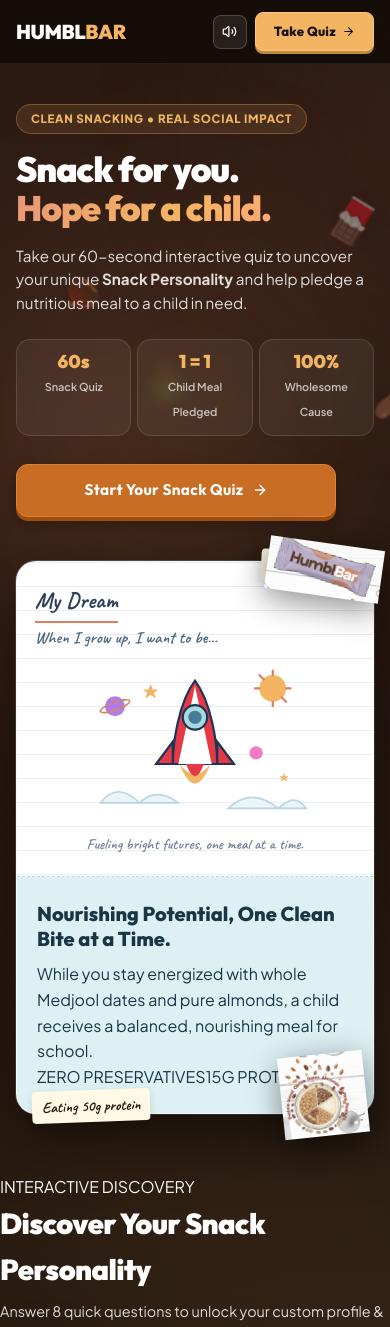
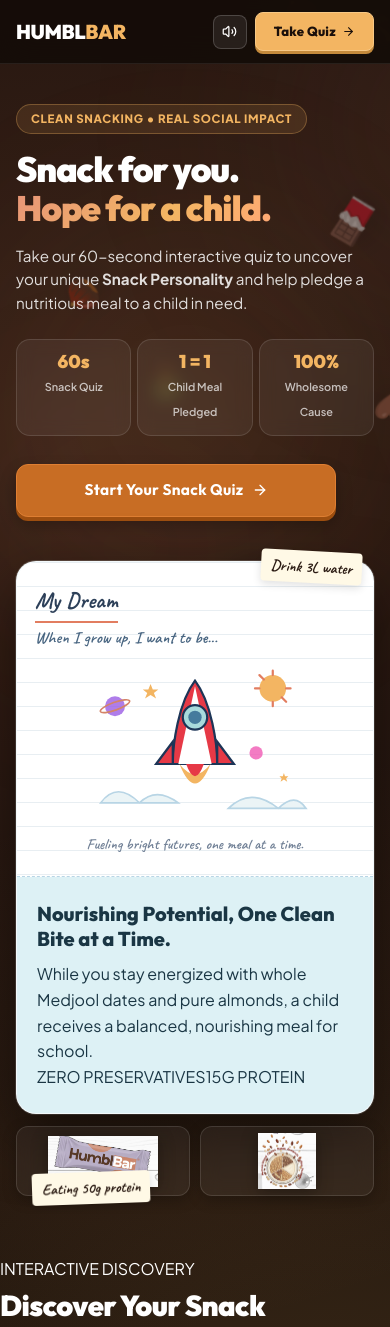
Before and after one commit to aryanrai14022008/searchengine, a Next.js app: page / in a window 390 px wide. Shown: the top 1327 px of the page. Built offline with nearby package versions, Linux system fonts and the light colour scheme.

Commit message:
Refactor stickers into a clean, symmetrical, non-overlapping showcase dock responsive for mobile

```diff
--- a/app/globals.css
+++ b/app/globals.css
@@ -491,63 +491,75 @@
 .tag-water { top: -10px; right: 12px; transform: rotate(3deg); }
 .tag-protein { bottom: -8px; left: 16px; transform: rotate(-2deg); }
 
-/* Hand-crafted Custom Stickers */
-.sticker-bar-wrap {
-  position: absolute;
-  top: -26px;
-  right: -14px;
-  z-index: 25;
-  width: 145px;
-  transform: rotate(8deg);
-  filter: drop-shadow(0 8px 16px rgba(0, 0, 0, 0.45));
-  transition: transform 0.25s ease, filter 0.25s ease;
-  cursor: pointer;
-}
-
-.sticker-bar-wrap:hover {
-  transform: rotate(4deg) scale(1.08);
-  filter: drop-shadow(0 12px 22px rgba(0, 0, 0, 0.55));
-}
-
-.sticker-bar-img {
+/* Symmetrical Product & Ingredients Sticker Showcase Dock */
+.hero-stickers-dock {
+  display: flex;
+  align-items: center;
+  justify-content: center;
+  gap: 16px;
+  margin-top: 16px;
   width: 100%;
+}
+
+.sticker-item {
+  position: relative;
+  background: rgba(255, 255, 255, 0.05);
+  border: 1.5px solid rgba(255, 255, 255, 0.12);
+  border-radius: 14px;
+  padding: 8px 14px;
+  display: flex;
+  align-items: center;
+  justify-content: center;
+  backdrop-filter: blur(10px);
+  box-shadow: 0 4px 14px rgba(0, 0, 0, 0.25);
+  transition: all 0.2s ease;
+  flex: 1;
+  max-width: 220px;
+  height: 80px;
+}
+
+.sticker-item:hover {
+  transform: translateY(-2px);
+  background: rgba(255, 255, 255, 0.09);
+  border-color: rgba(243, 181, 98, 0.35);
+  box-shadow: 0 8px 20px rgba(0, 0, 0, 0.35);
+}
+
+.sticker-bar-item .sticker-img {
+  max-width: 140px;
+  max-height: 64px;
+  width: auto;
   height: auto;
-  display: block;
-}
-
-.sticker-ingredients-wrap {
-  position: absolute;
-  bottom: -32px;
-  right: 14px;
-  z-index: 25;
-  width: 110px;
-  transform: rotate(-6deg);
-  filter: drop-shadow(0 8px 16px rgba(0, 0, 0, 0.45));
-  transition: transform 0.25s ease, filter 0.25s ease;
-  cursor: pointer;
-}
-
-.sticker-ingredients-wrap:hover {
-  transform: rotate(-2deg) scale(1.08);
-  filter: drop-shadow(0 12px 22px rgba(0, 0, 0, 0.55));
-}
-
-.sticker-ingredients-img {
-  width: 100%;
+  object-fit: contain;
+  filter: drop-shadow(0 3px 8px rgba(0, 0, 0, 0.35));
+}
+
+.sticker-ingredients-item .sticker-img {
+  max-width: 76px;
+  max-height: 68px;
+  width: auto;
   height: auto;
-  display: block;
+  object-fit: contain;
+  filter: drop-shadow(0 3px 8px rgba(0, 0, 0, 0.35));
 }
 
 @media (max-width: 640px) {
-  .sticker-bar-wrap {
-    width: 115px;
-    top: -18px;
-    right: -8px;
+  .hero-stickers-dock {
+    gap: 10px;
+    margin-top: 12px;
   }
-  .sticker-ingredients-wrap {
-    width: 85px;
-    bottom: -22px;
-    right: 8px;
+  .sticker-item {
+    height: 70px;
+    padding: 6px 10px;
+    border-radius: 12px;
+  }
+  .sticker-bar-item .sticker-img {
+    max-width: 110px;
+    max-height: 52px;
+  }
+  .sticker-ingredients-item .sticker-img {
+    max-width: 60px;
+    max-height: 56px;
   }
 }
 
--- a/app/page.js
+++ b/app/page.js
@@ -238,14 +238,6 @@
             <div className="sticky-tag tag-water">Drink 3L water</div>
             <div className="sticky-tag tag-protein">Eating 50g protein</div>
 
-            {/* Custom Brand Stickers */}
-            <div className="sticker-bar-wrap" title="HumblBar Clean Snack">
-              <img src="/sticker_bar.png" alt="HumblBar Snack" className="sticker-bar-img" />
-            </div>
-            <div className="sticker-ingredients-wrap" title="Whole Medjool Dates, Almonds & Peanuts">
-              <img src="/sticker_ingredients.png" alt="Whole Clean Ingredients" className="sticker-ingredients-img" />
-            </div>
-
             <div className="dream-story-card">
               <div className="dream-card-inner">
                 {/* Left: Notebook Sketch */}
@@ -303,6 +295,16 @@
                     <span className="dream-tag-badge">15G PROTEIN</span>
                   </div>
                 </div>
+              </div>
+            </div>
+
+            {/* Symmetrical Product & Ingredients Showcase Dock */}
+            <div className="hero-stickers-dock">
+              <div className="sticker-item sticker-bar-item" title="HumblBar Clean Snack">
+                <img src="/sticker_bar.png" alt="HumblBar Snack" className="sticker-img" />
+              </div>
+              <div className="sticker-item sticker-ingredients-item" title="Whole Medjool Dates, Almonds & Peanuts">
+                <img src="/sticker_ingredients.png" alt="Whole Clean Ingredients" className="sticker-img" />
               </div>
             </div>
           </div>
```
